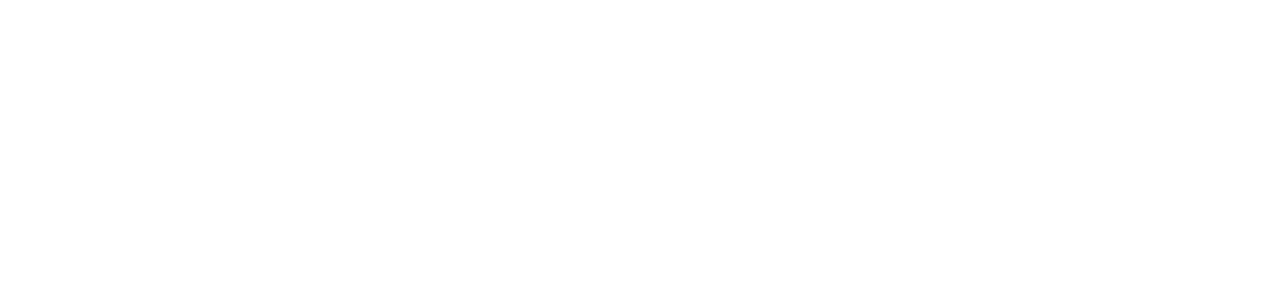
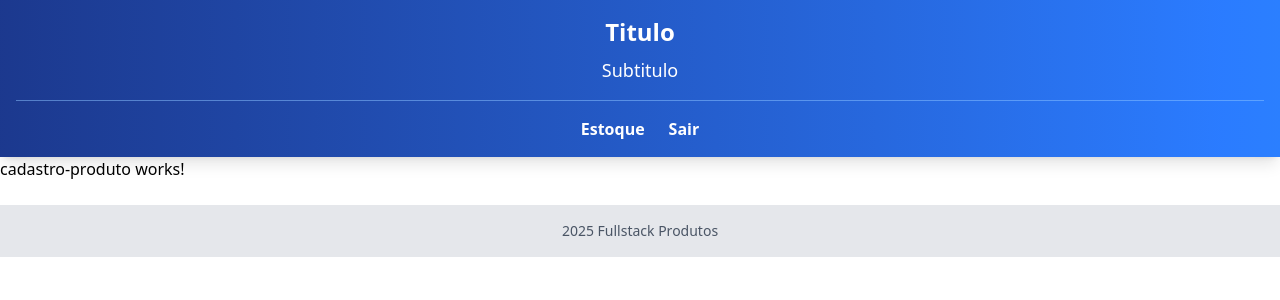
Before and after one commit to FernandoGroeler/fullstack-produtos, an Angular app: page /paginas/estoque in a window 1280 px wide. Before the commit this address led to /. Shown: the top 300 px of the page. Built offline with nearby package versions, Linux system fonts and the light colour scheme.

Commit message:
Iniciando modulo de estoque e inclusão do cadastro

```diff
--- /dev/null
+++ b/src/app/estoque/cadastro-produto/cadastro-produto.component.html
@@ -0,0 +1 @@
+<p>cadastro-produto works!</p>
--- /dev/null
+++ b/src/app/estoque/estoque-module.ts
@@ -0,0 +1,17 @@
+import { NgModule } from '@angular/core';
+import { CommonModule } from '@angular/common';
+
+import { EstoqueRoutingModule } from './estoque-routing-module';
+import { CadastroProduto } from './cadastro-produto/cadastro-produto.component';
+
+
+@NgModule({
+  declarations: [
+    CadastroProduto
+  ],
+  imports: [
+    CommonModule,
+    EstoqueRoutingModule
+  ]
+})
+export class EstoqueModule { }
--- a/src/app/template/layout/layout.component.html
+++ b/src/app/template/layout/layout.component.html
@@ -7,4 +7,21 @@
   <div class="mt-4">
     <hr class="border-t border-blue-300 opacity-50" />
   </div>
+
+  <nav class="mt-4">
+    <ul class="flex justify-center space-x-6 text-white font-semibold">
+      <li>
+        <a class="hover:text-yellow-300">Estoque</a>
+      </li>
+      <li>
+        <a class="hover:text-yellow-300">Sair</a>
+      </li>
+    </ul>
+  </nav>
 </header>
+
+<router-outlet></router-outlet>
+
+<footer class="bg-gray-200 text-center p-4 mt-6">
+  <p class="text-gray-600 text-sm">2025 Fullstack Produtos</p>
+</footer>
--- a/src/app/template/template-module.ts
+++ b/src/app/template/template-module.ts
@@ -3,6 +3,7 @@
 
 import { TemplateRoutingModule } from './template-routing-module';
 import { Layout } from './layout/layout.component';
+import { EstoqueModule } from '../estoque/estoque-module';
 
 
 @NgModule({
@@ -11,7 +12,8 @@
   ],
   imports: [
     CommonModule,
-    TemplateRoutingModule
+    TemplateRoutingModule,
+    EstoqueModule
   ]
 })
 export class TemplateModule { }
--- a/src/app/template/template-routing-module.ts
+++ b/src/app/template/template-routing-module.ts
@@ -5,7 +5,13 @@
 const routes: Routes = [
   {
     path: 'paginas',
-    component: Layout
+    component: Layout,
+    children: [
+      {
+        path: 'estoque',
+        loadChildren: () => import('../estoque/estoque-module').then(m => m.EstoqueModule)
+      }
+    ]
   }
 ];
 
```
Also changed, not shown: src/app/estoque/cadastro-produto/cadastro-produto.component.ts (added, +11 -0 lines), src/app/estoque/estoque-routing-module.ts (added, +16 -0 lines), src/app/estoque/cadastro-produto/cadastro-produto.component.css (added), 1 other file (tests, documents, lock files or other folders).
